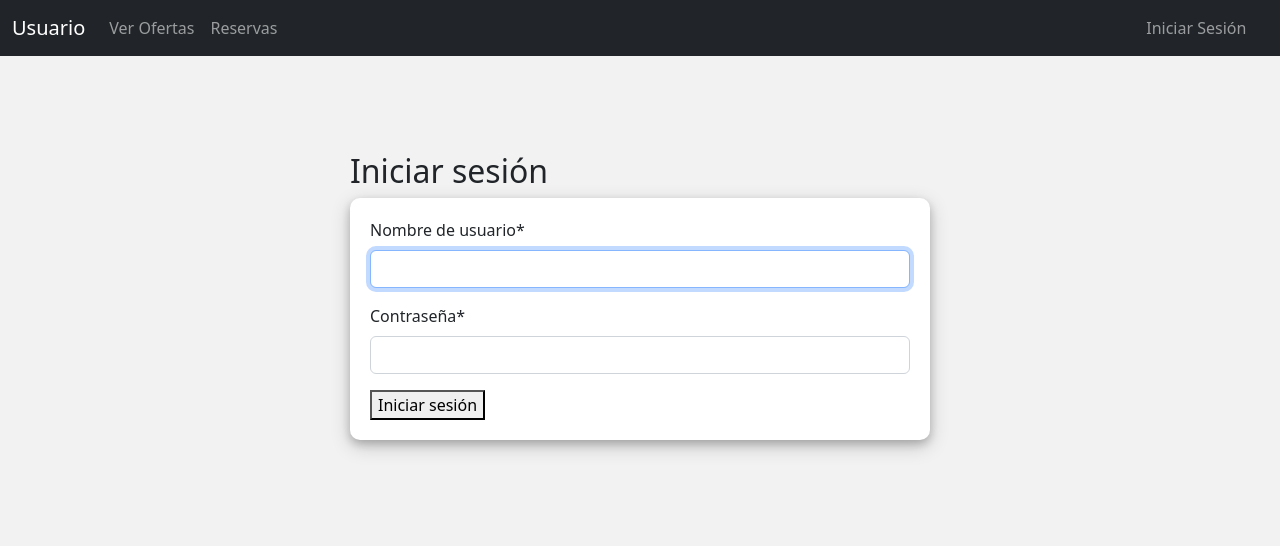
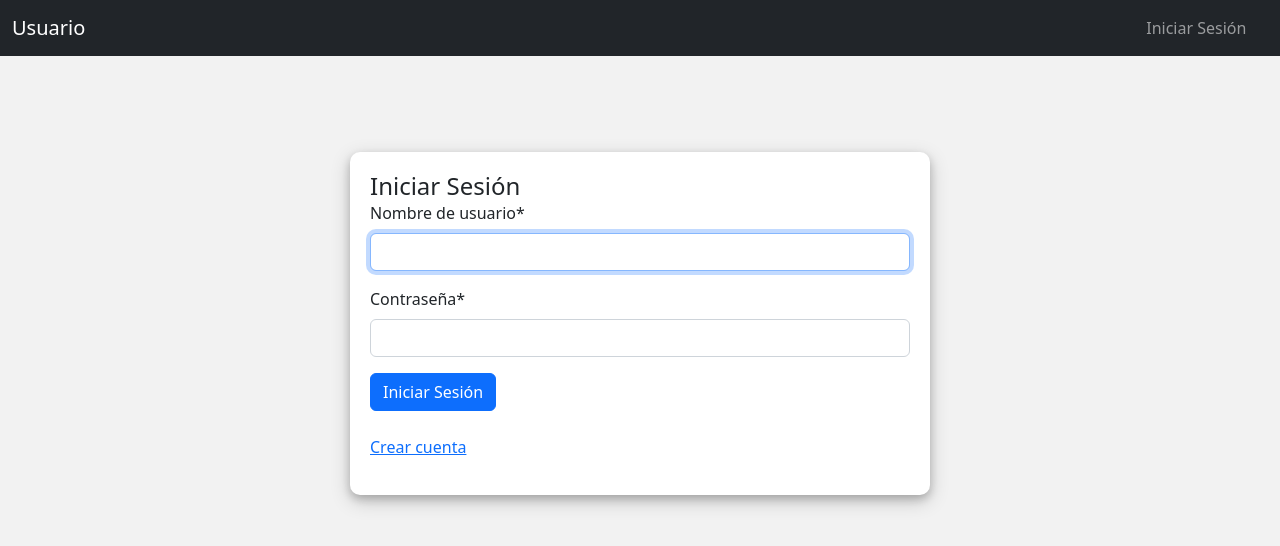
Before and after one commit to JuanZweifel/veranumIng, a Django app: page /login/ in a window 1280 px wide. Shown: the top 546 px of the page. Run offline with Django 4.2, Linux system fonts and the light colour scheme; some libraries are stand-ins or nearby versions.

Commit message:
Auto stash before merge of "modificaciones" and "origin/modificaciones"

```diff
--- a/app/static/js/clientes.js
+++ b/app/static/js/clientes.js
@@ -49,7 +49,7 @@ const listaclientes=async()=>{
                     <td>${cliente.correo}</td>
                     <td>
                     <a href="modificar_perfil/ ${cliente.run}" role="button" class="btn btn-primary text-light">Modificar</a>
-                    <a href="#" role="button" class="btn btn-danger text-light">Eliminar</a> </td>
+                    <a href="eliminar_cliente/ ${cliente.run}" role="button" class="btn btn-danger text-light">Eliminar</a> </td>
                     </td>
                 </tr>`;
         });
--- a/app/templates/app/base_usuario.html
+++ b/app/templates/app/base_usuario.html
@@ -31,12 +31,12 @@
                 </button>
                 <div class="collapse navbar-collapse" id="collapsibleNavbar">
                     <ul class="navbar-nav">
-                        <li class="nav-item">
+                        {% comment %} <li class="nav-item">
                             <a class="nav-link" href="#">Ver Ofertas</a>
                         </li>
                         <li class="nav-item">
                             <a class="nav-link" href="#">Reservas</a>
-                        </li>
+                        </li> {% endcomment %}
                     </ul>
                     <ul class="navbar-nav" style="position: fixed;right:2%">
                         {% if user.is_authenticated %}
--- a/app/templates/registration/crear_cuenta.html
+++ b/app/templates/registration/crear_cuenta.html
@@ -9,7 +9,7 @@
     <div class="col-sm-8 ">
         <form action="" method="post">
 
-            <div class="card shadow">
+            <div class="">
 
                 <div class="card-body">
                     <h4 class="card-title">Crear Cuenta</h4>
--- a/app/templates/registration/loginn.html
+++ b/app/templates/registration/loginn.html
@@ -6,11 +6,21 @@
 <div class="row p-5 mt-5">
   <div class="col-sm-3"></div>
   <div class="col-sm-6 ">
-        <h2>Iniciar sesión</h2>
-        <form method="post">
+      <form action="" method="post">
+          <div class="">
+
+              <div class="card-body">
+                  <h4 class="card-title">Iniciar Sesión</h4>
                       {% csrf_token %}
-          {{ form|crispy}}
-          <button type="submit">Iniciar sesión</button>
+                      {{form|crispy}}
+                  <input type="submit" class="btn btn-primary" value="Iniciar Sesión">
+                  <br>
+                  <br>
+                  <p>
+                      <a href="{% url 'crear_cuenta' %}" class="">Crear cuenta</a>
+                  </p>
+              </div>
+          </div>
       </form>
   </div>
   <div class="col-sm-3"></div>
--- a/app/urls.py
+++ b/app/urls.py
@@ -2,7 +2,7 @@ from django.urls import include,path
 from .views import tipo_habitacion,tipo_habitacion_add, tipo_habitacion_modif,tipo_habitacion_eliminar, habitacion_eliminar
 from .views import tipo_habitacion,tipo_habitacion_add, habitacion,habitacion_add, index, habitacion_modif
 from .views import index_usuario,verificarReserva,recepcionista
-from .views import crear_cuenta, clientes, lista_clientes
+from .views import crear_cuenta, clientes, lista_clientes, eliminar_cliente
 from .views import modificar_perfil, login_view
 from .views import modificar_perfil
 from .views import perfil_cliente
@@ -25,5 +25,6 @@ urlpatterns = [
     path('clientes', clientes, name= 'clientes'),
     path('lista_clientes/',lista_clientes, name='lista_clientes'),
     path('login/', login_view, name='loginn'),
+    path('eliminar_cliente/<id>',eliminar_cliente, name='eliminar_cliente' ),
     path('perfil_cliente', perfil_cliente, name='perfil_cliente'),
 ]
--- a/app/views.py
+++ b/app/views.py
@@ -53,6 +53,23 @@ def perfil_cliente(request):
 
 
     return render(request, "app/perfil_usuario.html", contexto)
+
+def eliminar_cliente(request,id):
+    cliente=get_object_or_404(Cliente,run=id)
+
+    contexto={
+
+        "cliente":cliente
+    }
+
+    if request.method=="POST":
+        cliente.delete()
+        messages.success(request,"Cliente eliminado correctamente")
+        return redirect(to="clientes")
+
+    return render(request,"app/clientes_delete.html",contexto)
+
+
 
 def modificar_perfil(request,id):
     modificar=get_object_or_404(Cliente,run=id)
```
Also changed, not shown: app/templates/app/clientes_delete.html (added, +28 -0 lines), app/static/img/administrador.png (added), app/static/img/tio rene.jpeg (added). Lines whose indentation alone changed are shown as unchanged.
